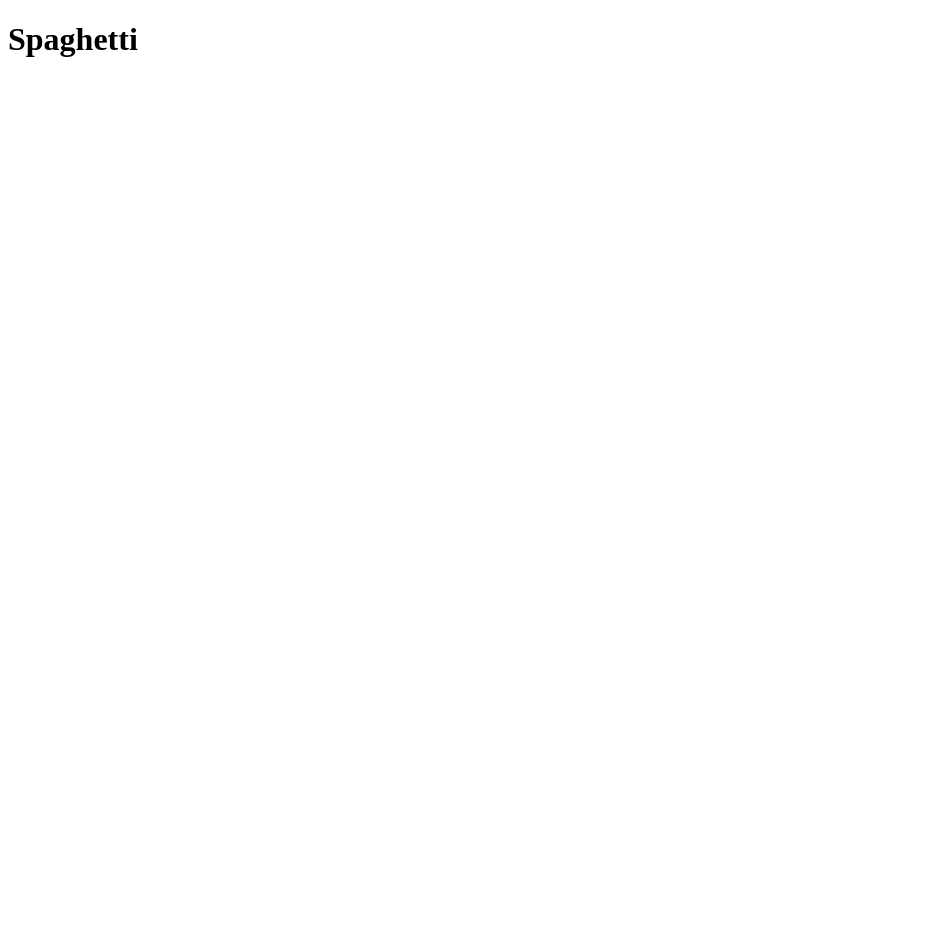
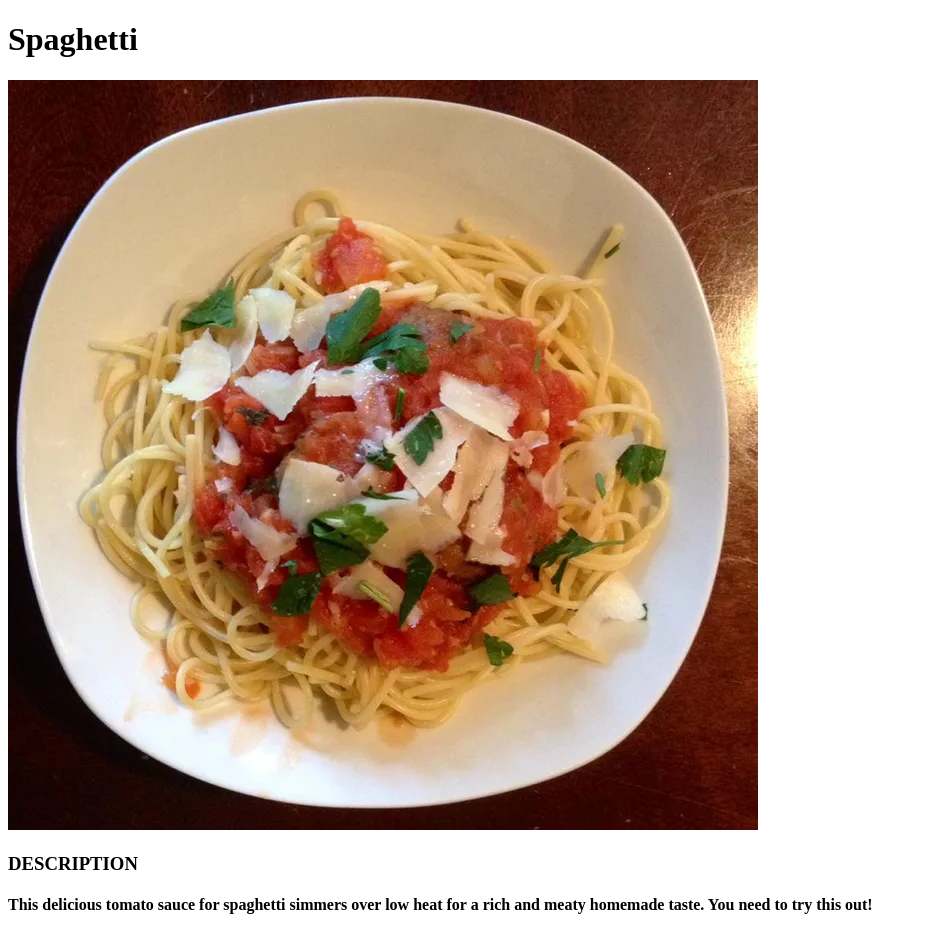
Before and after one commit to bartek204/odin-recipies, a plain HTML site: page recipes/spaghetti.html in a window 1280 px wide. Shown: the whole page, without its empty margins (0-926 px from the left). Before the commit the page ends 800 px from the top, so only its background shows below. Drawn offline with Linux system fonts and the light colour scheme.

Commit message:
Create images file and add image and description to spaghetti.html

```diff
--- a/recipes/spaghetti.html
+++ b/recipes/spaghetti.html
@@ -6,5 +6,9 @@
 </head>
 <body>
     <h1>Spaghetti</h1>
+    <img src="../images/spaghetti.webp">
+    <h3><p>DESCRIPTION</p><h3>
+    <h4><p>This delicious tomato sauce for spaghetti simmers over low heat for a rich and meaty homemade taste. You need to try this out!</h4></p>
+
 </body>
 </html>
```
Also changed, not shown: images/spaghetti.webp (added).
